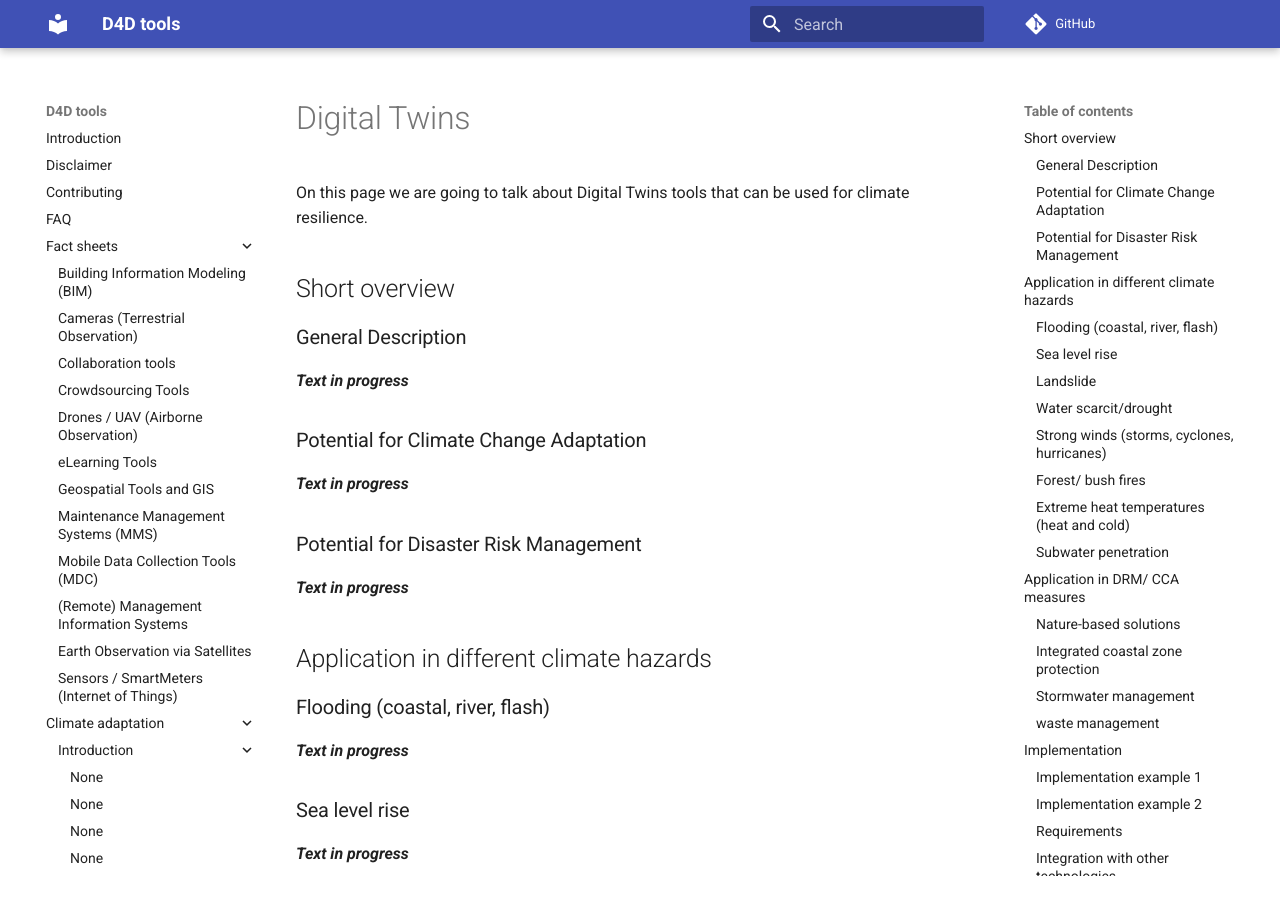
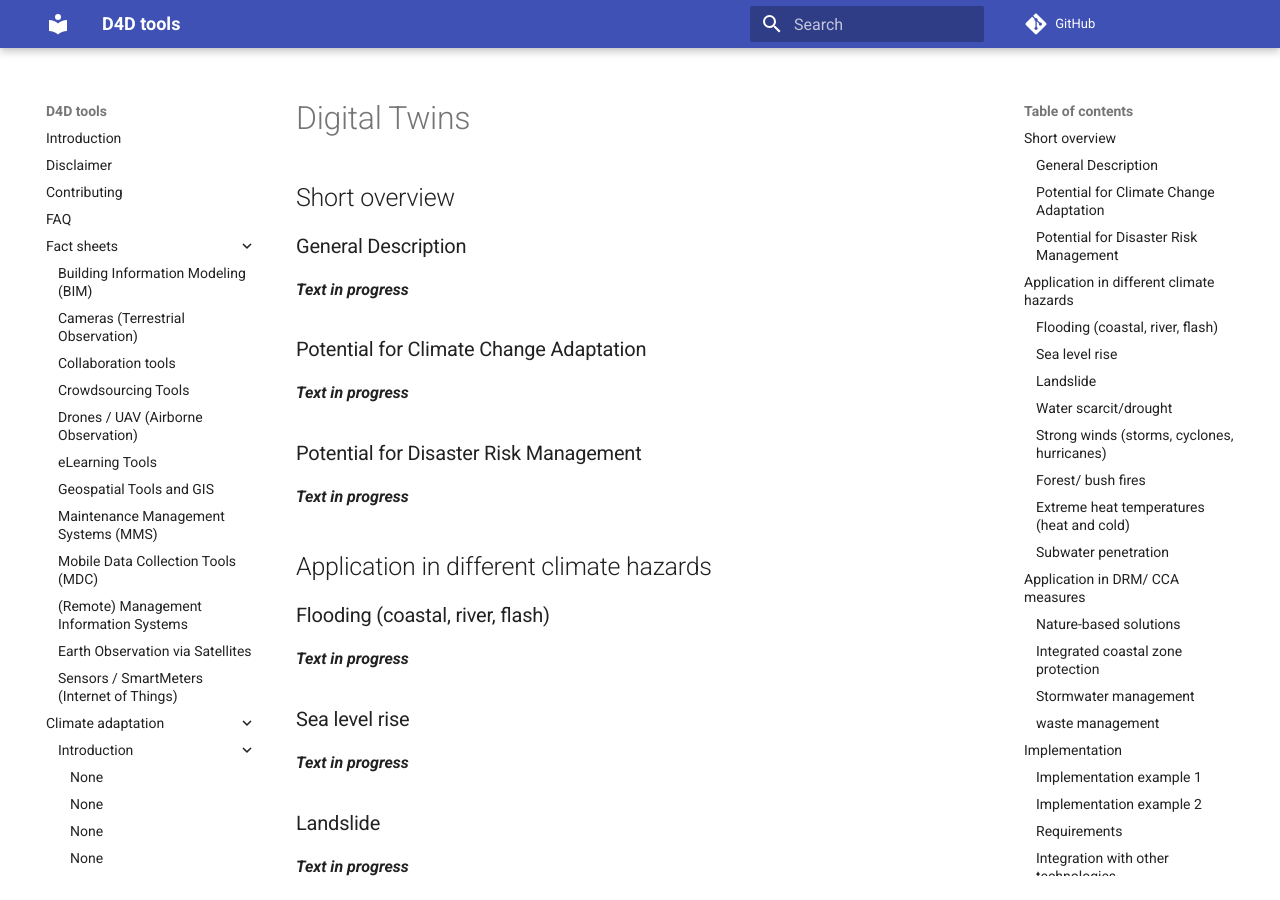
Before and after one commit to openkfw/d4dtools, an MkDocs documentation site: the page built from docs/climate-adaptation/fact-sheets-cres/digital-twins.md, in a window 1280 px wide and 900 px high. Built offline with MkDocs 1.6.1 and Material for MkDocs 9.7.7, drawn with Linux system fonts in a browser that asks for light colours; comment, search, counter and statistics services are not loaded.

Commit message:
removing intro text from digital-twins.md

```diff
--- a/docs/climate-adaptation/fact-sheets-cres/digital-twins.md
+++ b/docs/climate-adaptation/fact-sheets-cres/digital-twins.md
@@ -3,8 +3,6 @@
 ---
 
 # Digital Twins
-
-On this page we are going to talk about Digital Twins tools that can be used for climate resilience.
 
 ## Short overview
 
```
